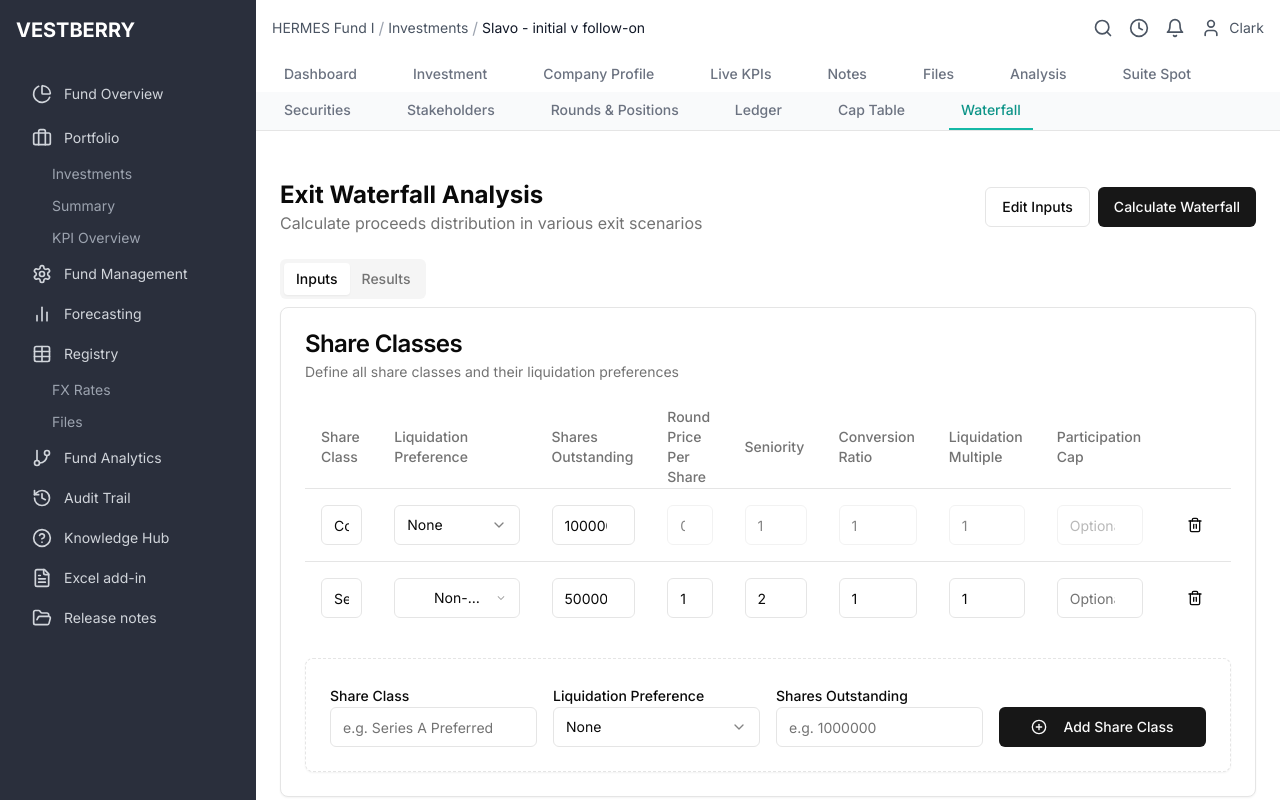
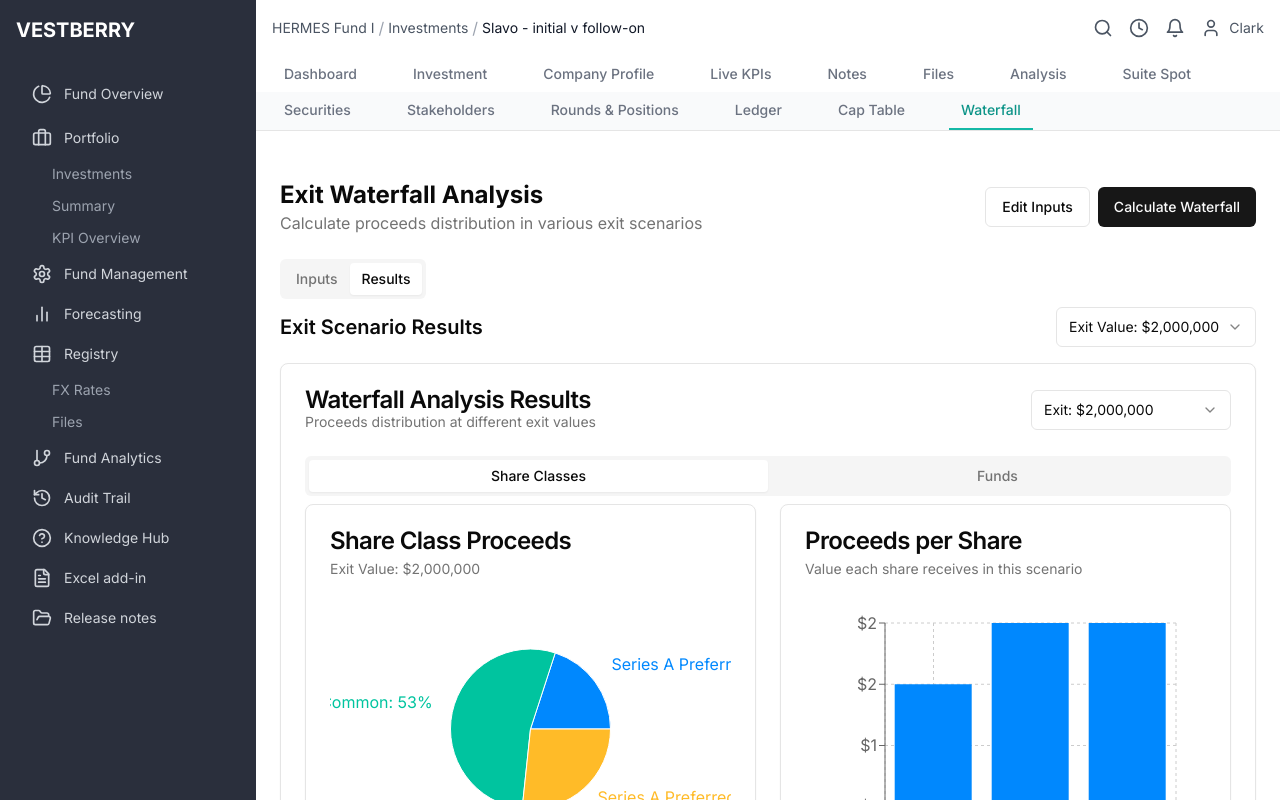
Before and after one commit to DanilGorbunov/vestberry, a Next.js app: page / in a window 1280 px wide. Shown: the top 800 px of the page. Built offline with nearby package versions, Linux system fonts and the light colour scheme.

Commit message:
created Calculated default main page

```diff
--- a/app/page.tsx
+++ b/app/page.tsx
@@ -19,7 +19,7 @@ import type { ShareClass, FundHolding, ExitScenario, WaterfallResult } from "./t
 import { calculateWaterfall } from "./utils/waterfall-calculator"
 
 export default function WaterfallAnalysis() {
-  const [activeTab, setActiveTab] = useState("inputs")
+  const [activeTab, setActiveTab] = useState("results")
   const [shareClasses, setShareClasses] = useState<ShareClass[]>([
     {
       id: "1",
@@ -67,11 +67,18 @@ export default function WaterfallAnalysis() {
   ])
 
   const [results, setResults] = useState<WaterfallResult[]>([])
+  const [selectedScenario, setSelectedScenario] = useState<string>("1")
 
+  // Calculate waterfall results on component mount
+  useEffect(() => {
+    const calculatedResults = calculateWaterfall(shareClasses, fundHoldings, exitScenarios)
+    setResults(calculatedResults)
+  }, [])
+
+  // Function to recalculate waterfall
   const handleCalculate = () => {
     const calculatedResults = calculateWaterfall(shareClasses, fundHoldings, exitScenarios)
     setResults(calculatedResults)
-    setActiveTab("results")
   }
 
   const handleGenerateScenarios = () => {
@@ -352,12 +359,32 @@ export default function WaterfallAnalysis() {
         </TabsContent>
 
         <TabsContent value="results">
-          <WaterfallResults
-            results={results}
-            shareClasses={shareClasses}
-            fundHoldings={fundHoldings}
-            exitScenarios={exitScenarios}
-          />
+          <div className="space-y-4">
+            <div className="flex justify-between items-center">
+              <h2 className="text-xl font-semibold">Exit Scenario Results</h2>
+              <Select value={selectedScenario} onValueChange={setSelectedScenario}>
+                <SelectTrigger className="w-[200px]">
+                  <SelectValue placeholder="Select scenario" />
+                </SelectTrigger>
+                <SelectContent>
+                  {exitScenarios.map((scenario) => (
+                    <SelectItem key={scenario.id} value={scenario.id}>
+                      Exit Value: ${scenario.exitValue.toLocaleString()}
+                    </SelectItem>
+                  ))}
+                </SelectContent>
+              </Select>
+            </div>
+
+            {results.length > 0 && (
+              <WaterfallResults
+                results={results.filter(r => r.scenarioId === selectedScenario)}
+                shareClasses={shareClasses}
+                fundHoldings={fundHoldings}
+                exitScenarios={exitScenarios}
+              />
+            )}
+          </div>
         </TabsContent>
       </Tabs>
     </div>
```
